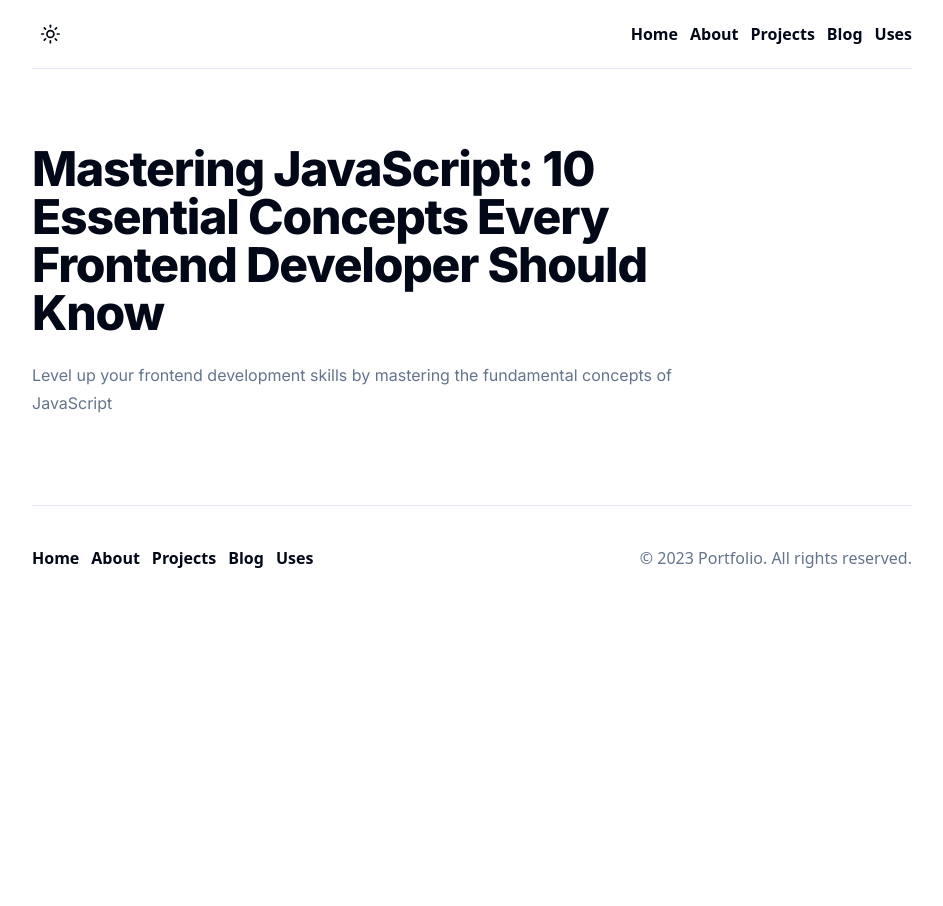
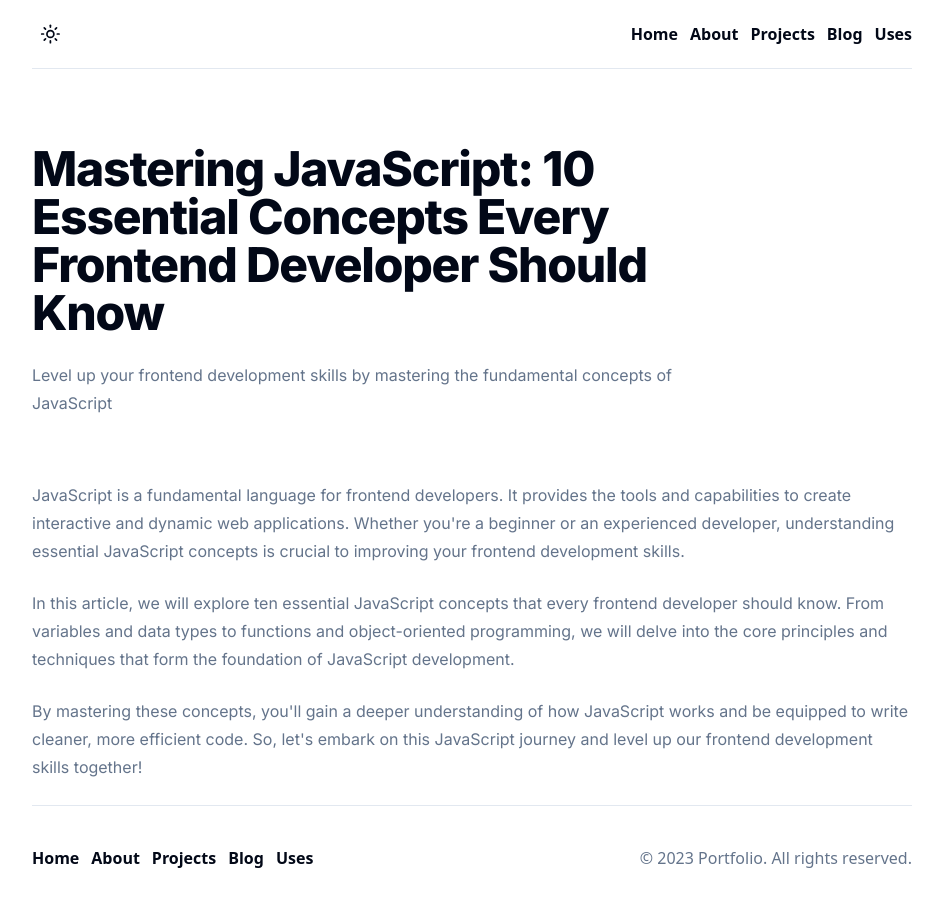
Before and after one commit to piotrszubert/nextjs-dev-portfolio, a Next.js app: page /blog/posts/mastering-js in a window 1280 px wide. Shown: the top 906 px of the page, without its empty margins (168-1111 px from the left). Before the commit the page ends 800 px from the top, so only its background shows below. Built offline with nearby package versions, Linux system fonts and the light colour scheme.

Commit message:
added react markdown, customize html render

```diff
--- a/package.json
+++ b/package.json
@@ -27,6 +27,7 @@
     "postcss": "8.4.24",
     "react": "18.2.0",
     "react-dom": "18.2.0",
+    "react-markdown": "^8.0.7",
     "remark": "^14.0.3",
     "remark-html": "^15.0.2",
     "tailwind-merge": "^1.13.2",
--- a/pages/blog/posts/[id].tsx
+++ b/pages/blog/posts/[id].tsx
@@ -1,6 +1,29 @@
 import Layout from "@/components/layout";
 import PageHero from "@/components/pageHero";
 import { getAllPostIds, getPostData } from '@/lib/posts';
+import { ReactMarkdown } from "react-markdown/lib/react-markdown";
+
+const Heading2 = ({ children }: any) => {
+  return <h2 className="border-b [&:not(:first-child)]:mt-6 pb-2 text-3xl text-foreground font-semibold tracking-tight transition-colors first:mt-0">{children}</h2>;
+};
+
+const Heading3 = ({ children }: any) => {
+  return <h3 className="text-2xl [&:not(:first-child)]:mt-6 font-semibold text-foreground tracking-tight">{children}</h3>;
+};
+
+// Custom component for ul elements
+const UnorderedList = ({ children }: any) => {
+  return <ul className="my-6 ml-6 list-disc [&>li]:mt-2">{children}</ul>;
+};
+
+const OrderedList = ({ children }: any) => {
+  return <ol className="my-6 ml-6 list-decimal [&>li]:mt-2">{children}</ol>;
+};
+
+// Custom component for p elements
+const Paragraph = ({ children }: any) => {
+  return <p className="leading-7 [&:not(:first-child)]:mt-6">{children}</p>;
+};
 
 export async function getStaticPaths() {
     const paths = getAllPostIds();
@@ -11,7 +34,7 @@ export async function getStaticPaths() {
 }
 
 export async function getStaticProps({ params }: any) {
-  const postData = await getPostData(params.id);
+  const postData = getPostData(params.id);
   return {
     props: {
       postData,
@@ -28,9 +51,16 @@ export default function Post({ postData }: any) {
           subheading={postData.subheading}
         />
         {/* {postData.date} */}
-        <div
-          className="text-muted-foreground space-y-6"
-          dangerouslySetInnerHTML={{ __html: postData.contentHtml }}
+        <ReactMarkdown
+          className="text-muted-foreground"
+          components={{
+            h2: Heading2,
+            h3: Heading3,
+            ul: UnorderedList,
+            ol: OrderedList,
+            p: Paragraph,
+          }}
+          children={postData.content}
         />
       </main>
     </Layout>
```
Also changed, not shown: 1 other file (tests, documents, lock files or other folders).
